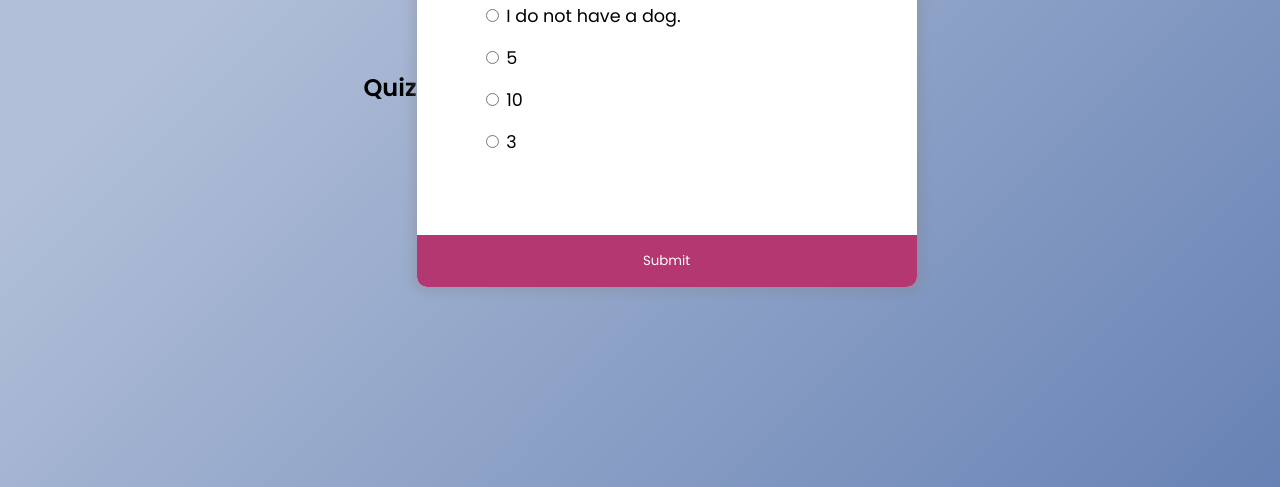
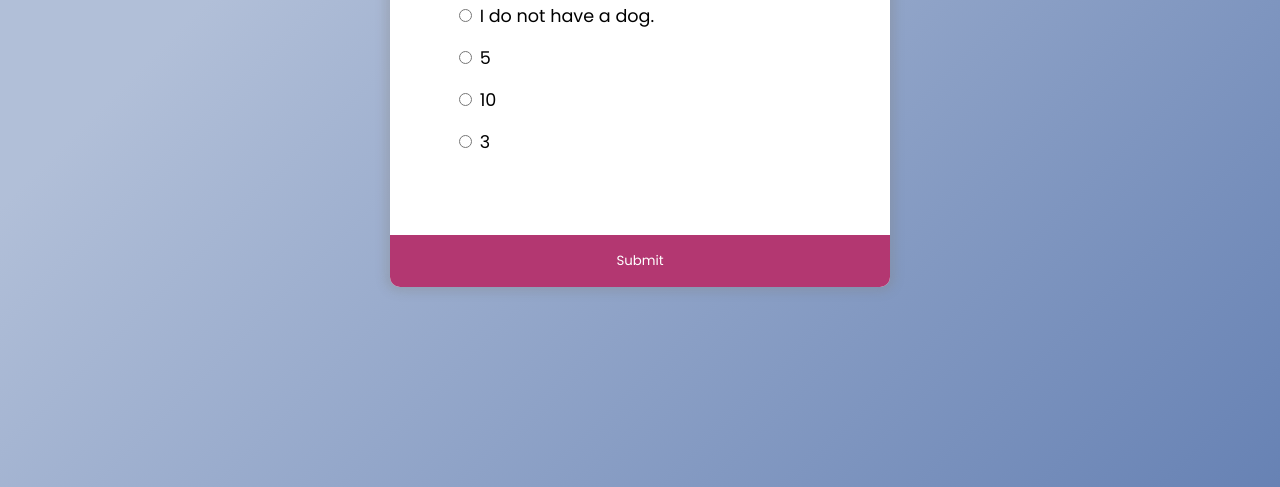
Before and after one commit to SeanBunch/Personal-web-site, a plain HTML site: page index.html in a window 1280 px wide. Shown: the part 313-800 px from the top of the page. Drawn offline with Linux system fonts and the light colour scheme.

Commit message:
Update index.html

```diff
--- a/index.html
+++ b/index.html
@@ -12,7 +12,7 @@
 </head>
 
 <body>
-    <h2>Quiz</h2>
+
     <div class="quiz-container" id="quiz">
         <div class="quiz-header">
             <h2 id="question">Question text</h2>
```
